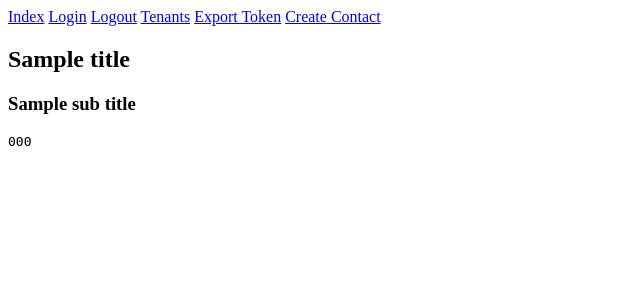
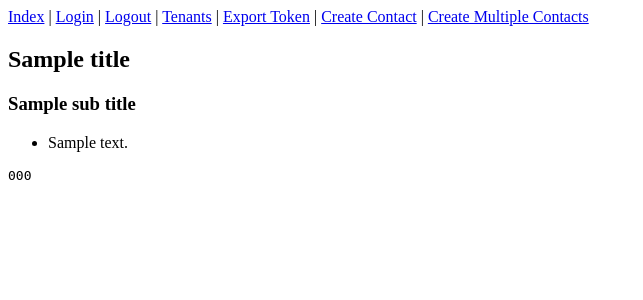
Before and after one commit to XeroAPI/xero-python-oauth2-starter, a Flask app: template templates/code.html in a window 1280 px wide. Shown: the top 300 px of the page, without its empty margins (0-643 px from the left). Run offline with Flask 2, Linux system fonts and the light colour scheme; the template is opened without the code that fills it: most values are stand-ins (such as "Sample title", 1, 10 or a date in 2020); parts of the project's set-up code (start-up, migrations or seed data) failed here and were passed over.

Commit message:
Add Create Multiple Contacts example.

```diff
--- a/app.py
+++ b/app.py
@@ -159,6 +159,53 @@ def create_contact_person():
     )
 
 
+@app.route("/create-multiple-contacts")
+@xero_token_required
+def create_multiple_contacts():
+    xero_tenant_id = get_xero_tenant_id()
+    accounting_api = AccountingApi(api_client)
+
+    contact = Contact(
+        name="George Jetson",
+        first_name="George",
+        last_name="Jetson",
+        email_address="george.jetson@aol.com",
+    )
+    # Add the same contact twice - the first one will succeed, but the
+    # second contact will fail with a validation error which we'll show.
+    contacts = Contacts(contacts=[contact, contact])
+    try:
+        created_contacts = accounting_api.create_contacts(
+            xero_tenant_id, contacts=contacts, summarize_errors=False
+        )  # type: Contacts
+    except ApiException as exception:
+        error = json.loads(exception.body, parse_float=Decimal)
+        sub_title = "Error: " + nested_gettattr(
+            error, "Elements.0.ValidationErrors.0.Message", ""
+        )
+        result_list = None
+        code = jsonify(error)
+    else:
+        sub_title = ""
+        result_list = []
+        for contact in created_contacts.contacts:
+            if contact.has_validation_errors:
+                error = nested_gettattr(contact.validation_errors, "0.message", "")
+                result_list.append("Error: {}".format(error))
+            else:
+                result_list.append("Contact {} created.".format(contact.name))
+
+        code = serialize_model(created_contacts)
+
+    return render_template(
+        "code.html",
+        title="Create Multiple Contacts",
+        code=code,
+        result_list=result_list,
+        sub_title=sub_title,
+    )
+
+
 @app.route("/login")
 def login():
     redirect_url = url_for("oauth_callback", _external=True)
--- a/templates/base.html
+++ b/templates/base.html
@@ -5,12 +5,13 @@
     <title>{% if title %}{{ title }}{% else %}Welcome to Xero Python oauth starter{% endif %}</title>
 </head>
 <body>
-<a href="{{ url_for('index') }}">Index</a>
-<a href="{{ url_for('login') }}">Login</a>
-<a href="{{ url_for('logout') }}">Logout</a>
-<a href="{{ url_for('tenants') }}">Tenants</a>
-<a href="{{ url_for('export_token') }}">Export Token</a>
-<a href="{{ url_for('create_contact_person') }}">Create Contact</a>
+<a href="{{ url_for('index') }}">Index</a> |
+<a href="{{ url_for('login') }}">Login</a> |
+<a href="{{ url_for('logout') }}">Logout</a> |
+<a href="{{ url_for('tenants') }}">Tenants</a> |
+<a href="{{ url_for('export_token') }}">Export Token</a> |
+<a href="{{ url_for('create_contact_person') }}">Create Contact</a> |
+<a href="{{ url_for('create_multiple_contacts') }}">Create Multiple Contacts</a>
 {% block content %}{% endblock %}
 <!--<script src="https://cdn.jsdelivr.net/gh/google/code-prettify@master/loader/run_prettify.js"></script>-->
 </body>
--- a/templates/code.html
+++ b/templates/code.html
@@ -4,6 +4,13 @@
     <div>
         <h2>{{ title }}</h2>
         {% if sub_title %}<h3>{{ sub_title }}</h3>{% endif %}
+        {% if result_list %}
+        <ul>
+            {% for message in result_list %}
+            <li>{{ message }}</li>
+            {% endfor %}
+        </ul>
+        {% endif %}
         <pre class="prettyprint"><code class="language-javascript">{{ code }}</code></pre>
     </div>
 {% endblock %}
```
